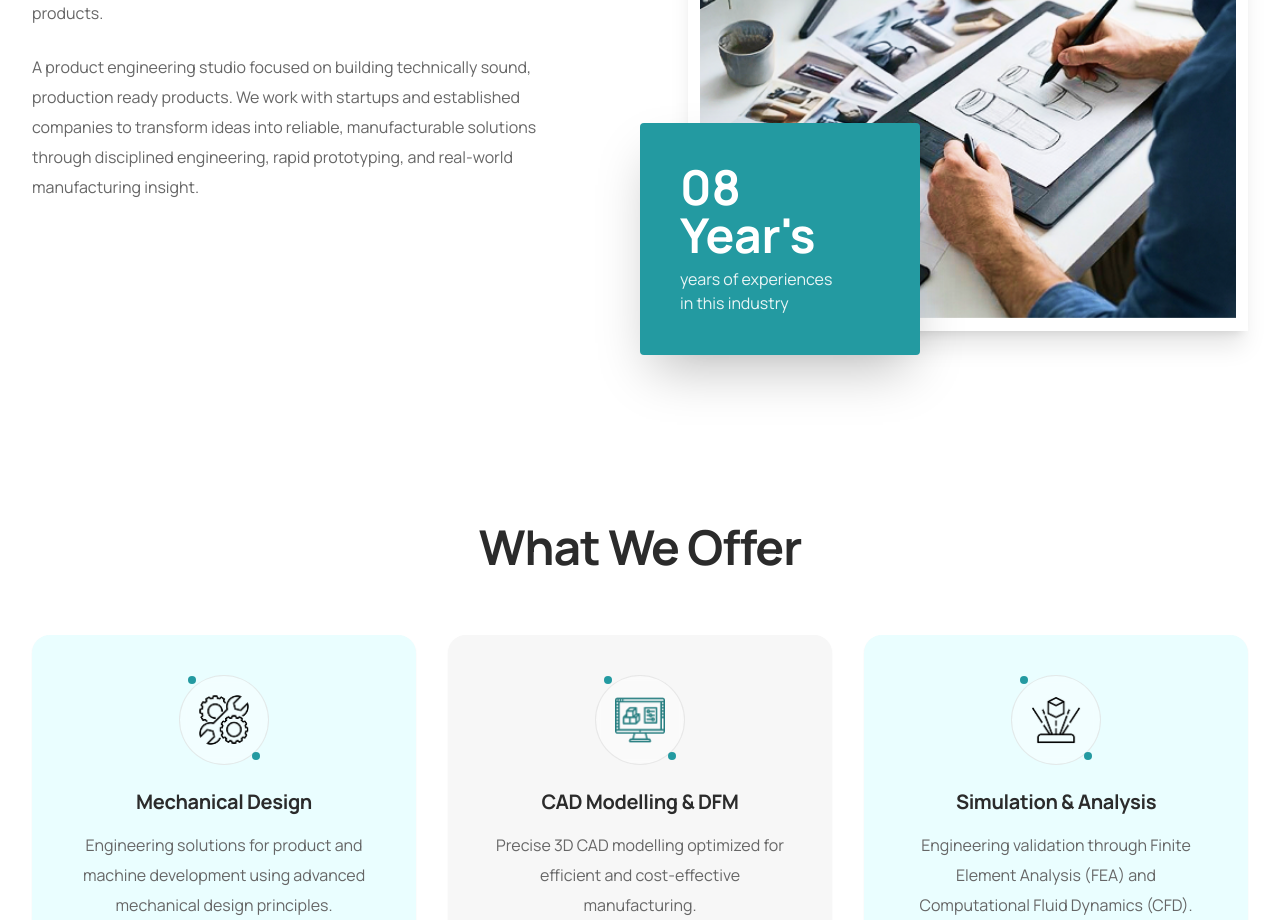
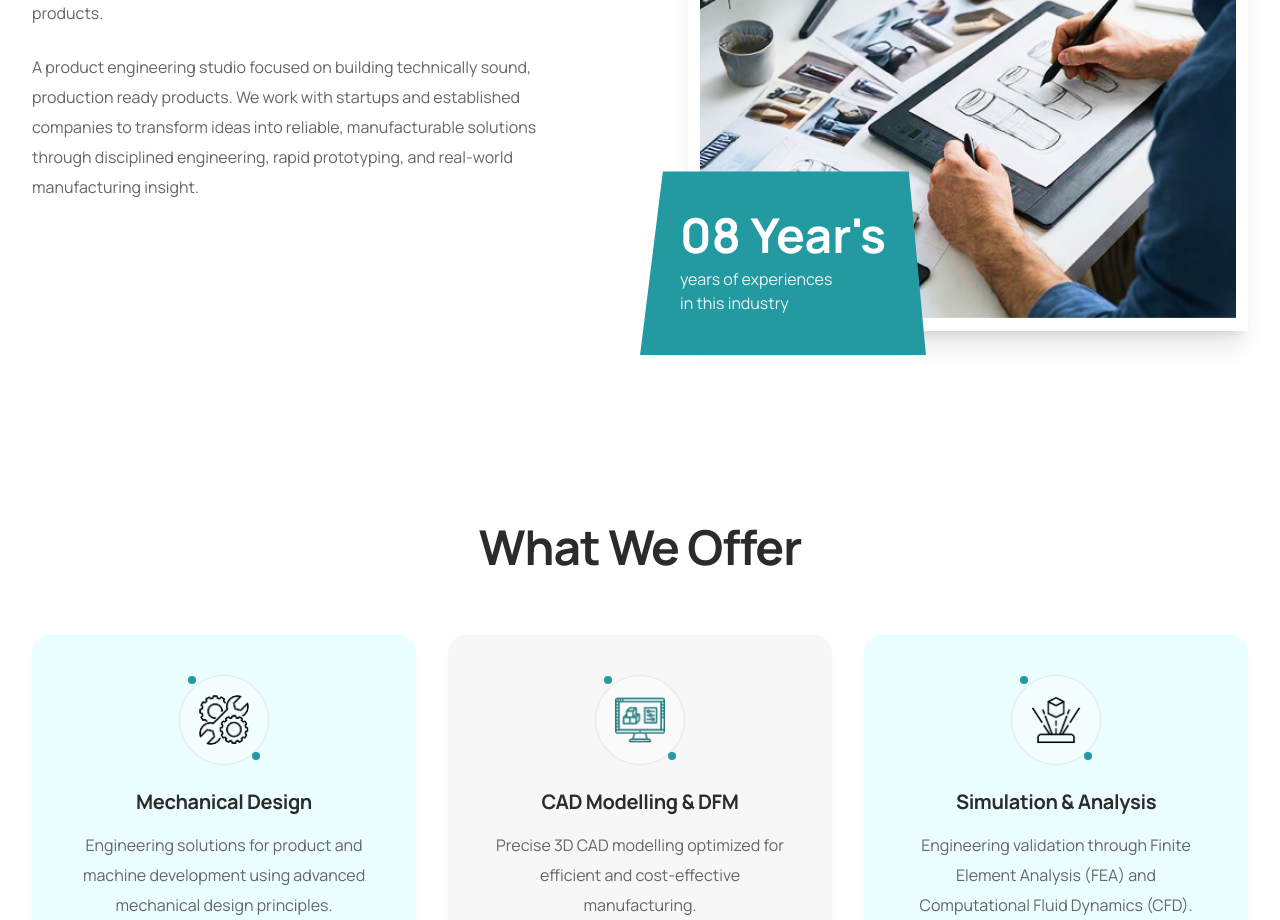
Before and after one commit to mujtabakamal1230/mechatech, a Next.js app: page / in a window 1280 px wide. Shown: the part 1300-2220 px from the top of the page. Built offline with nearby package versions, Linux system fonts and the light colour scheme.

Commit message:
clip art

```diff
--- a/components/sections/AboutSection.tsx
+++ b/components/sections/AboutSection.tsx
@@ -86,7 +86,8 @@ export function AboutSection() {
               initial={{ x: -20, opacity: 0 }}
               whileInView={{ x: 0, opacity: 1 }}
               viewport={viewportConfig}
-              className="absolute -bottom-6 -left-6 lg:-left-12 z-20 bg-[#239AA1] p-8 md:p-10 rounded-sm shadow-2xl max-w-[280px]"
+              className="absolute -bottom-6 -left-6 lg:-left-12 z-20 bg-[#239AA1] p-8 md:p-10 shadow-2xl max-w-[310px]"
+              style={{ clipPath: "polygon(0% 0%, 94% 0%, 100% 100%, 0% 100%, 8% 0%)" }}
             >
               <div className="flex flex-col gap-2">
                 <span className="text-white text-4xl md:text-5xl font-bold">
```
